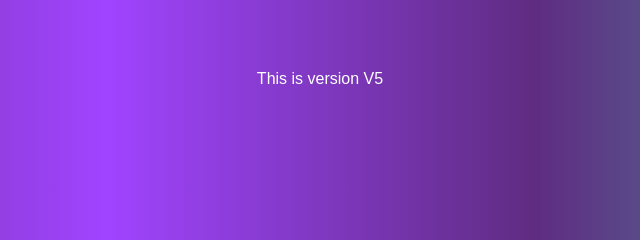
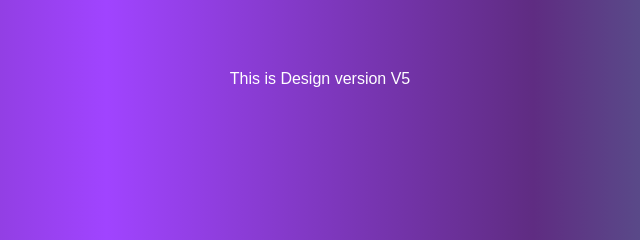
Before and after one commit to Rushi-AIML/myrepo, a plain HTML site: page index.html in a window 1280 px wide. Shown: the part 321-561 px from the top of the page, 320-960 px from the left. Drawn offline with Linux system fonts and the light colour scheme.

Commit message:
Changed H1

```diff
--- a/index.html
+++ b/index.html
@@ -7,6 +7,6 @@
     <title>Document</title>
 </head>
 <body>
-    <h>This is version V5</h>
+    <h>This is Design version V5</h>
 </body>
 </html>
```
